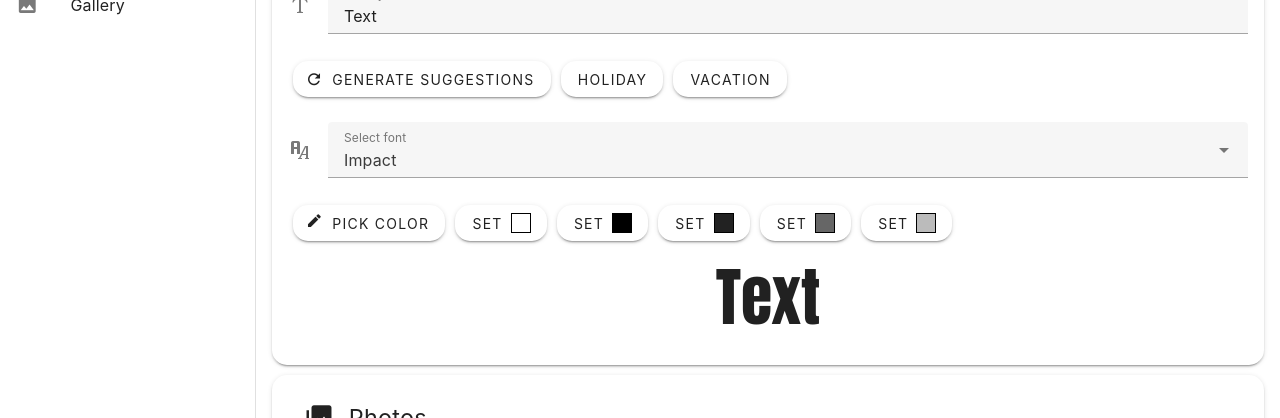
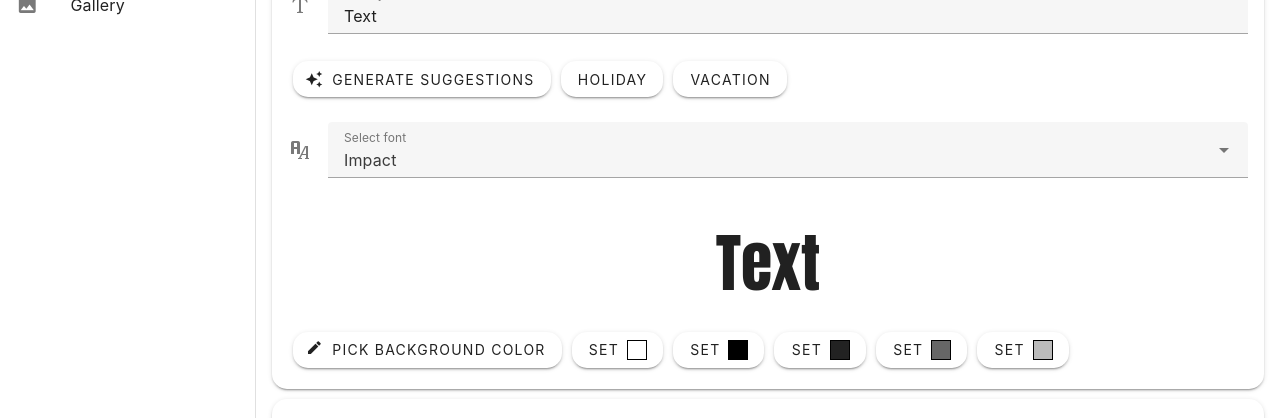
Before and after one commit to uol-mediaprocessing-2024-2025/artistic-cover-letter, a Vue app in the folder frontend/: page / in a window 1280 px wide. Shown: the part 124-542 px from the top of the page. Built offline with nearby package versions, Linux system fonts and the light colour scheme; no server answers.

Commit message:
Fixed model download folder creation, changed icon for generating text, added basic font suggestions

```diff
--- a/frontend/src/components/MainComponent.vue
+++ b/frontend/src/components/MainComponent.vue
@@ -37,7 +37,8 @@ const text = ref("Text");
 const selectedFont = ref("Impact");
 const availableFonts = ref([]);
 const weight = ref("bold");
-const suggestions = ref(["Holiday","Vacation"]);
+const textSuggestions = ref(["Holiday","Vacation"]);
+const fontSuggestions = ref(["Antonio", "Impact", "Bahnschrift", "Harvest", "Helvetica", "Raleway", "Tahoma", "Yu Gothic"])
 
 // Image layers
 const fullImage = ref(null);
@@ -227,7 +228,7 @@ const updateTextSuggestions = async () => {
     }
     const response = await axios.post(`${store.apiUrl}/generate-suggestions`, formData, {});
     const suggestionsArray = response.data;
-    suggestions.value = suggestionsArray;
+    textSuggestions.value = suggestionsArray;
   } catch (error) {
     errorMessage.value = "Internal server error.";
     console.error('Failure:', error);
@@ -440,14 +441,23 @@ function editPhoto(index){
       <v-text-field v-model="text" label="Enter your text" prepend-icon="mdi-format-text" @keyup.enter="submitText" :disabled="isLoading"></v-text-field>
       <v-row>
         <v-col>
-          <v-btn @click="updateTextSuggestions" :disabled=isLoading prepend-icon="mdi-refresh">Generate suggestions</v-btn>
-          <v-btn v-for="suggestion in suggestions" @click="() =>{text = suggestion; submitText()}" :text=suggestion :disabled=isLoading> </v-btn>
+          <v-btn @click="updateTextSuggestions" :disabled=isLoading prepend-icon="mdi-creation">Generate suggestions</v-btn>
+          <v-btn v-for="suggestion in textSuggestions" @click="() =>{text = suggestion; submitText()}" :text=suggestion :disabled=isLoading> </v-btn>
         </v-col>
       </v-row>
       <v-select label="Select font" prepend-icon="mdi-format-font" :items="availableFonts" v-model="selectedFont" @wheel="onWheel" @keydown="keyDown" @update:modelValue="submitText" :disabled="isLoading"></v-select>
+      <v-row>
+        <v-col>
+          <span v-for="suggestion in fontSuggestions" >
+            <v-btn v-if="availableFonts.indexOf(suggestion) !== -1" @click="() =>{selectedFont = suggestion;submitText()}" :text=suggestion :disabled=isLoading></v-btn>
+          </span>
+        </v-col>
+      </v-row>
+      <!-- Bing AI helped me find the right style settings for the p tag.-->
+      <div v-if="!fullImage"><p :style="{ margin: '12px', fontWeight: weight, fontFamily: selectedFont, fontSize: '5vw', maxHeight: '450px', overflow: 'hidden', display: 'flex', alignItems: 'center', justifyContent: 'center', textAlign: 'center' , backgroundColor: backgroundcolor.valueOf()}"> {{text}} </p></div>
       <v-menu location="bottom" :close-on-content-click="false">
         <template v-slot:activator="{ props }">
-          <v-btn v-bind="props" :disabled=isLoading prepend-icon="mdi-border-color"> Pick color </v-btn>
+          <v-btn v-bind="props" :disabled=isLoading prepend-icon="mdi-border-color"> Pick background color </v-btn>
         </template>
         <v-color-picker v-model="backgroundcolor" @update:model-value="updatebackground" class="ma-2" :disabled="isLoading" show-swatches mode="rgb" :swatches="[['#000000', '#FFFFFF']]"></v-color-picker>
       </v-menu>
@@ -458,9 +468,6 @@ function editPhoto(index){
           @click="() =>{backgroundcolor = suggestedbackgroundcolor; updatebackground() }" :disabled=isLoading> Set
           <div class="color-swatch" :style="{ backgroundColor: suggestedbackgroundcolor }"></div>
       </v-btn>
-
-      <!-- Bing AI helped me find the right style settings for the p tag.-->
-      <div v-if="!fullImage"><p :style="{ fontWeight: weight, fontFamily: selectedFont, fontSize: '5vw', maxHeight: '450px', overflow: 'hidden', display: 'flex', alignItems: 'center', justifyContent: 'center', textAlign: 'center' , backgroundColor: backgroundcolor.valueOf()}"> {{text}} </p></div>
     </v-card>
     <!-- PHOTOS -->
     <v-card elevation="2" class="pa-4 card-container">
```
Also changed, not shown: 1 other file (tests, documents, lock files or other folders).
